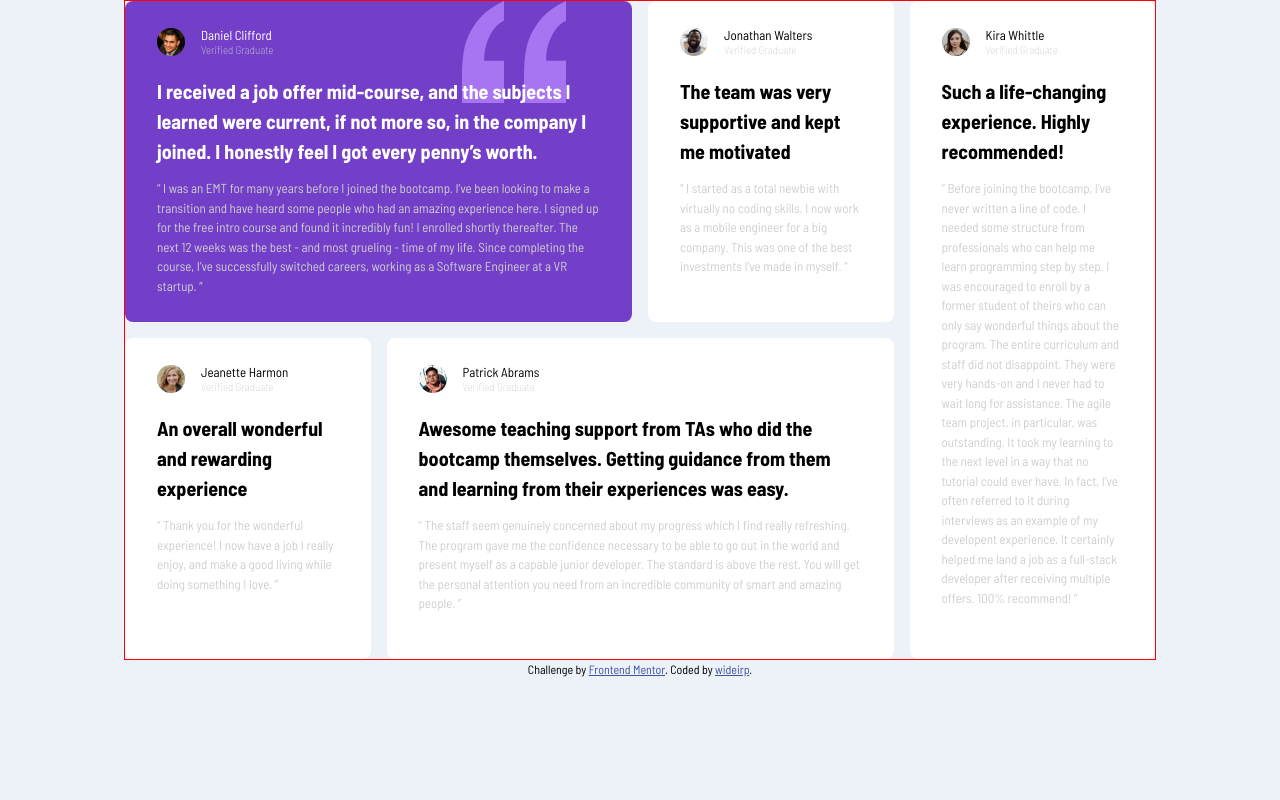
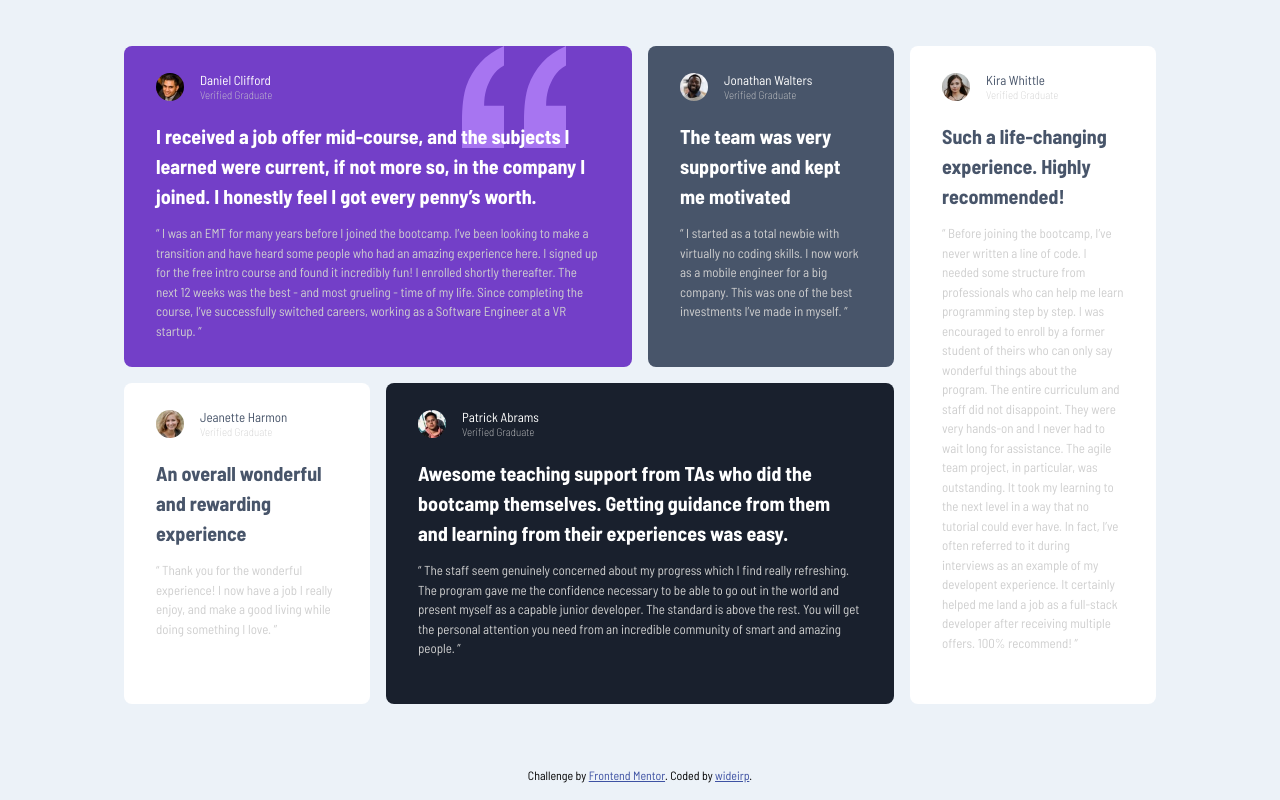
Before and after one commit to wideirp/testimonials-grid-section, a plain HTML site: page index.html in a window 1280 px wide. Drawn offline with Linux system fonts and the light colour scheme.

Commit message:
Style app for desktop views

```diff
--- a/sass/_block.scss
+++ b/sass/_block.scss
@@ -52,3 +52,29 @@
   }
   background-color: variables.$clr-primary-600;
 }
+
+.quote2 {
+  color: white;
+  background-color: variables.$clr-neutral-400;
+}
+
+.quote3,
+.quote5 {
+  color: variables.$clr-neutral-400;
+  background-color: white;
+}
+
+.quote4 {
+  color: white;
+  background-color: variables.$clr-neutral-800;
+}
+
+.attribution {
+  font-size: 0.75rem;
+  text-align: center;
+  padding: variables.$spacer-400;
+}
+
+.attribution a {
+  color: hsl(228, 45%, 44%);
+}
--- a/sass/_composition.scss
+++ b/sass/_composition.scss
@@ -4,10 +4,12 @@ body {
   display: flex;
   flex-direction: column;
   align-items: center;
+  justify-content: center;
   margin: 0;
 }
 
 main {
+  margin: auto;
   max-width: clamp(310px, calc(0.5rem + 80vw), 70rem);
   display: grid;
   grid-template: repeat(2, 1fr) / repeat(4, 1fr);
--- a/sass/_global.scss
+++ b/sass/_global.scss
@@ -7,11 +7,3 @@ body {
   background-color: variables.$clr-neutral-100;
   font-family: "Barlow Semi Condensed", sans-serif;
 }
-
-// TEMP
-main {
-  border: 1px solid red;
-  article {
-    background-color: white;
-  }
-}
--- a/sass/style.scss
+++ b/sass/style.scss
@@ -2,12 +2,3 @@
 @use "composition";
 @use "utility";
 @use "block";
-
-.attribution {
-  font-size: 0.75rem;
-  text-align: center;
-}
-
-.attribution a {
-  color: hsl(228, 45%, 44%);
-}
```
Also changed, not shown: styles/style.css, 1 other file.
